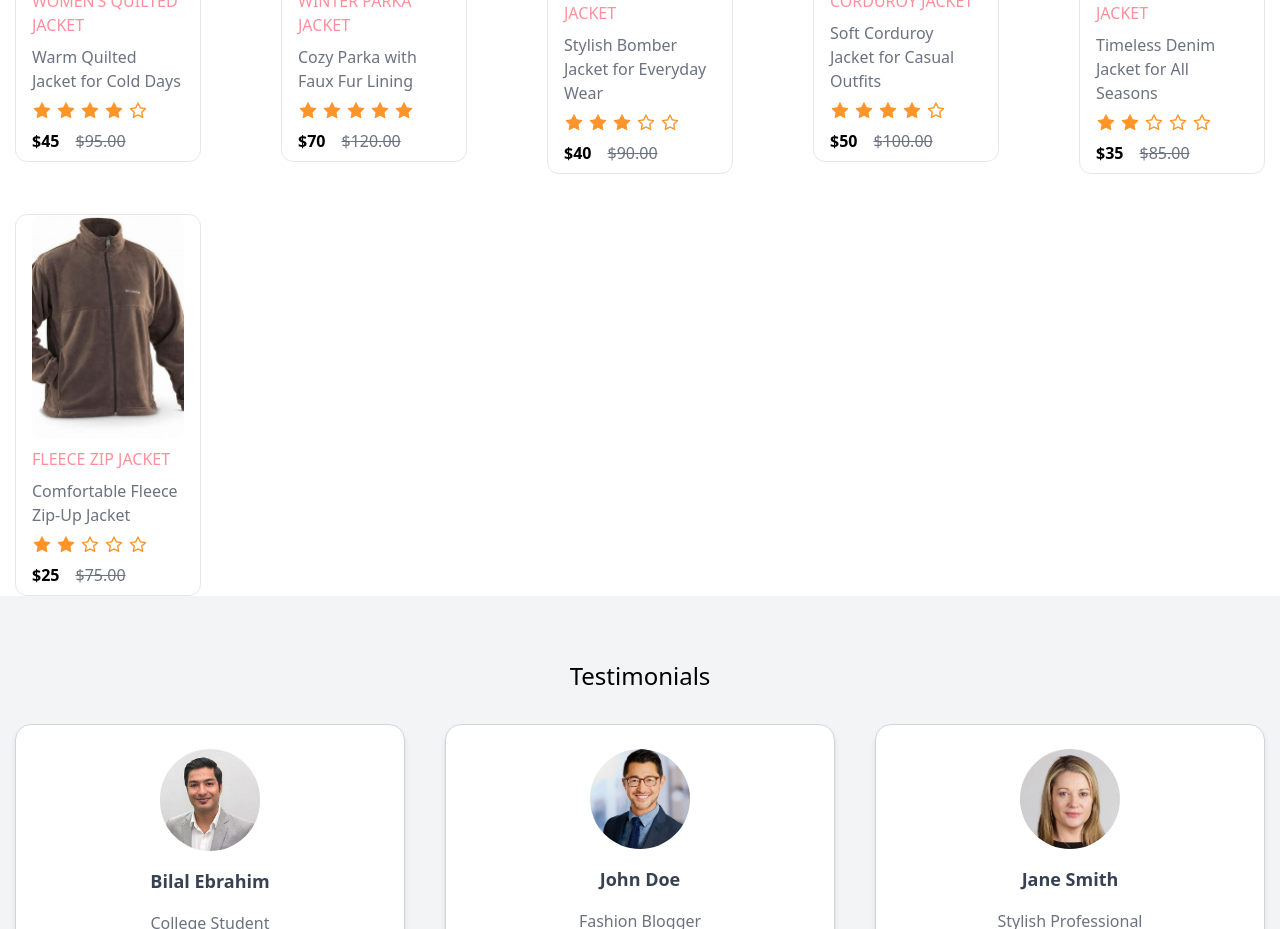
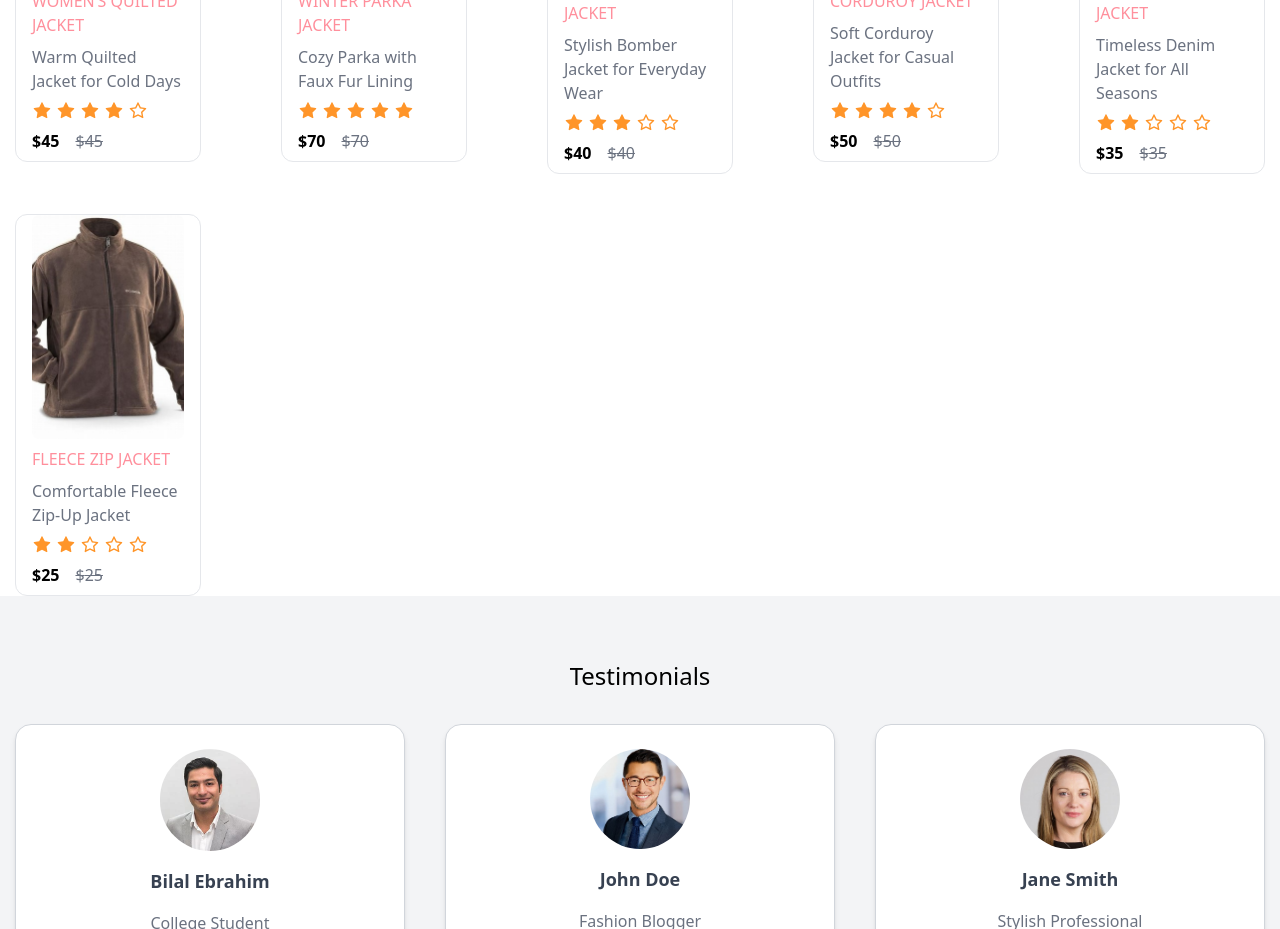
Before and after one commit to bilalEBR/nextjs-deployment, a Next.js app: page / in a window 1280 px wide. Shown: the part 1520-2449 px from the top of the page. Built offline with nearby package versions, Linux system fonts and the light colour scheme.

Commit message:
another change

```diff
--- a/app/components/Productcard.tsx
+++ b/app/components/Productcard.tsx
@@ -7,7 +7,7 @@ interface propsType {
   title: string;
   desc: string;
   rating: number;
-  price: any;
+  price: number | string;
 }
 
 const Productcard: React.FC<propsType> = ({ img, title, desc, rating, price }) => {
@@ -91,7 +91,9 @@ const Productcard: React.FC<propsType> = ({ img, title, desc, rating, price }) =
         </div>
         <div className="font-bold flex gap-4">
           ${price}
-          <del className='text-gray-500 font-normal'>${parseInt(price) + 50}.00</del>
+          <del className='text-gray-500 font-normal'>
+  ${typeof price === 'string' ? price : `${price + 50}.00`}
+</del>
         </div>
       </div>
     </div>
--- a/app/pages/page.tsx
+++ b/app/pages/page.tsx
@@ -1,5 +1,5 @@
 import React from 'react';
-import Link from 'next/link';
+// import Link from 'next/link';
 import Footerforall from '../components/Footerforall';
 
 type Category = {
@@ -46,13 +46,13 @@ const page = () => {
               className="relative group bg-white shadow-md rounded-lg overflow-hidden"
             >
               {/* Updated: Directly wrap the img tag with Link */}
-              <Link href={category.link}>
+
                 <img
                   src={category.imageUrl}
                   alt={category.name}
                   className="w-full h-56 object-cover group-hover:scale-105 transition-transform duration-300"
                 />
-              </Link>
+
 
               <div className="absolute inset-0 bg-gradient-to-t from-black to-transparent opacity-50 group-hover:opacity-0 transition-opacity duration-300"></div>
               <div className="absolute bottom-4 left-4 text-white font-semibold text-lg z-10">
--- a/app/perfume/page.tsx
+++ b/app/perfume/page.tsx
@@ -1,6 +1,6 @@
 "use client";
 import Link from 'next/link'
-import React, { useState } from 'react'
+
 import Productcard from '../components/Productcard';
 import Footerforall from '../components/Footerforall';
 
--- a/app/womens/page.tsx
+++ b/app/womens/page.tsx
@@ -1,7 +1,7 @@
 "use client";
 import React, { useState } from 'react';
 import Productcard from '../components/Productcard';
-import Menscoll from '../components/menscoll';
+
 import Womenscoll from '../components/womenscoll';
 import Footerforall from '../components/Footerforall';
 
```
